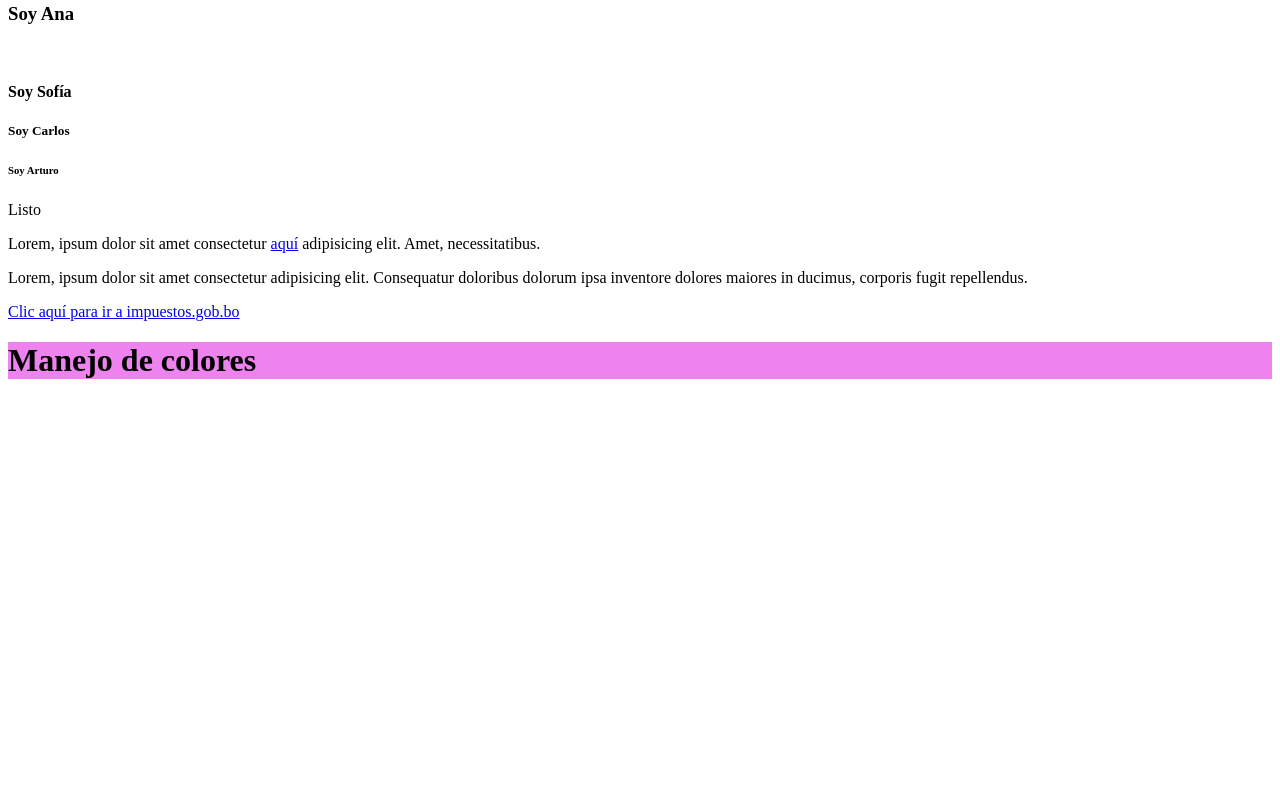
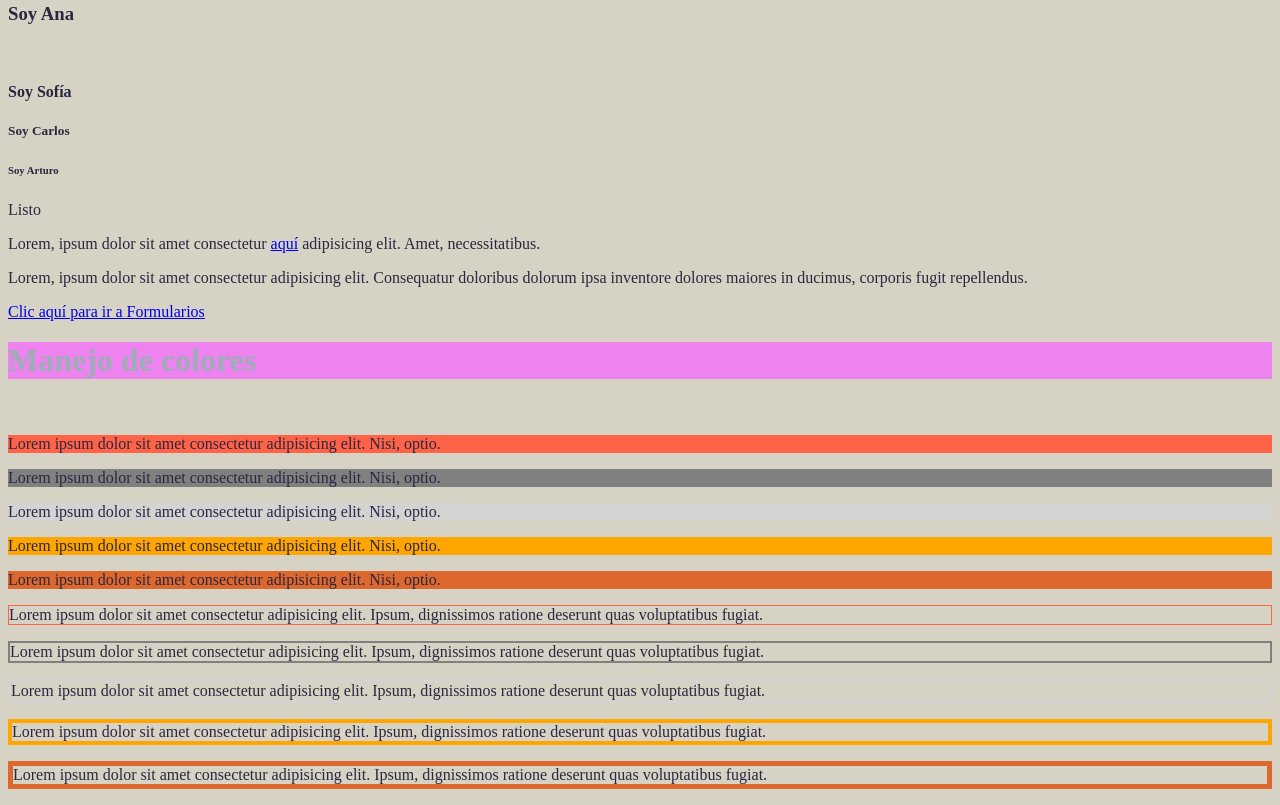
Before and after one commit to WinTux/Curso_HTML_2023, a plain HTML site: page index.html in a window 1280 px wide. Shown: the part 1315-2120 px from the top of the page. Before the commit the page ends 1742 px from the top, so only its background shows below. Drawn offline with Linux system fonts and the light colour scheme.

Commit message:
Colores y formularios

```diff
--- a/index.html
+++ b/index.html
@@ -3,6 +3,13 @@
 <html lang="es">
     <head>
         <title>Mi página</title>
+
+        <style>
+                body {
+                     background-color: green;
+                }
+        </style>
+        <link rel="stylesheet" href="resources/estilos.css">
     </head>
 
     <body>
@@ -35,10 +42,30 @@
         <p>Lorem, ipsum dolor sit amet consectetur <a href="https:www.duckduckgo.com">aquí</a> adipisicing elit. Amet, necessitatibus.</p>
         <p>Lorem, ipsum dolor sit amet consectetur adipisicing elit. Consequatur doloribus dolorum ipsa inventore dolores maiores in ducimus, corporis fugit repellendus.</p>
 
-        <a href="https://www.google.com/">Clic aquí para ir a impuestos.gob.bo</a>
+        <a href="forms.html">Clic aquí para ir a Formularios</a>
 
         <br>
         <h1 style="background-color: violet;">Manejo de colores</h1>
         <br>
+        <p style="background-color: tomato;">Lorem ipsum dolor sit amet consectetur adipisicing elit. Nisi, optio.</p>
+        <p style="background-color: gray;">Lorem ipsum dolor sit amet consectetur adipisicing elit. Nisi, optio.</p>
+        <p style="background-color: lightgray;">Lorem ipsum dolor sit amet consectetur adipisicing elit. Nisi, optio.</p>
+        <p style="background-color: orange;">Lorem ipsum dolor sit amet consectetur adipisicing elit. Nisi, optio.</p>
+        <p style="background-color: #DD682D;">Lorem ipsum dolor sit amet consectetur adipisicing elit. Nisi, optio.</p>
+
+        <p style="border: 1px solid tomato;">Lorem ipsum dolor sit amet consectetur adipisicing elit. Ipsum, dignissimos ratione deserunt quas voluptatibus fugiat.</p>
+        <p style="border: 2px solid gray;">Lorem ipsum dolor sit amet consectetur adipisicing elit. Ipsum, dignissimos ratione deserunt quas voluptatibus fugiat.</p>
+        <p style="border: 3px solid lightgray;">Lorem ipsum dolor sit amet consectetur adipisicing elit. Ipsum, dignissimos ratione deserunt quas voluptatibus fugiat.</p>
+        <p style="border: 4px solid orange;">Lorem ipsum dolor sit amet consectetur adipisicing elit. Ipsum, dignissimos ratione deserunt quas voluptatibus fugiat.</p>
+        <p style="border: 5px solid #DD682D;">Lorem ipsum dolor sit amet consectetur adipisicing elit. Ipsum, dignissimos ratione deserunt quas voluptatibus fugiat.</p>
+
+        <div style="position: absolute; top: 50px; left: 50px;">
+                Un texto cualquiera
+                <p style="border: 1px solid tomato;">Lorem ipsum dolor sit amet consectetur adipisicing elit. Ipsum, dignissimos ratione deserunt quas voluptatibus fugiat.</p>
+        <p style="border: 2px solid gray;">Lorem ipsum dolor sit amet consectetur adipisicing elit. Ipsum, dignissimos ratione deserunt quas voluptatibus fugiat.</p>
+        <p style="border: 3px solid lightgray;">Lorem ipsum dolor sit amet consectetur adipisicing elit. Ipsum, dignissimos ratione deserunt quas voluptatibus fugiat.</p>
+        </div>
+
+
     </body>
 </html>
--- /dev/null
+++ b/resources/estilos.css
@@ -0,0 +1,12 @@
+@charset "UTF-8";
+body {
+    background-color: #d6d2c4;
+    color:#2A2740;
+}
+div {
+    background-color: #bf5700;
+}
+h1 {
+    background-color: #005f86;
+    color: #9cadb7;
+}
```
